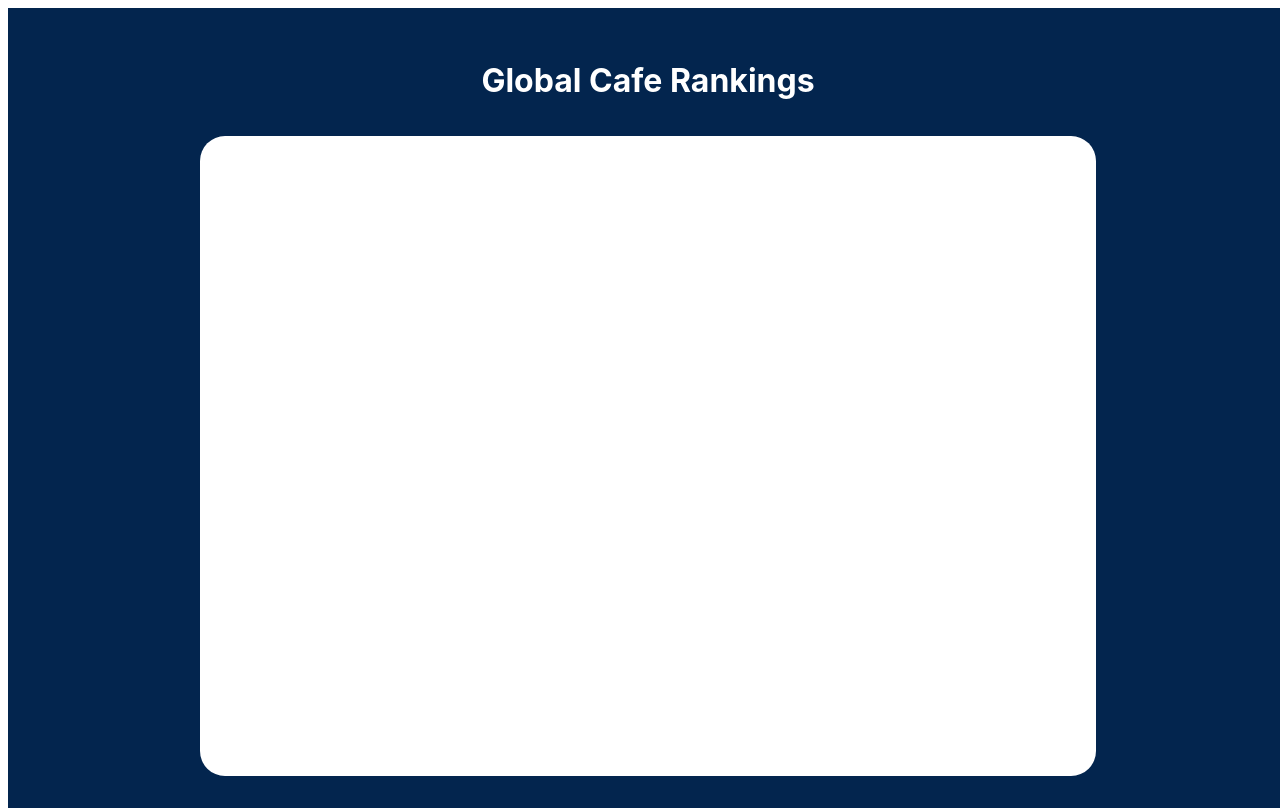
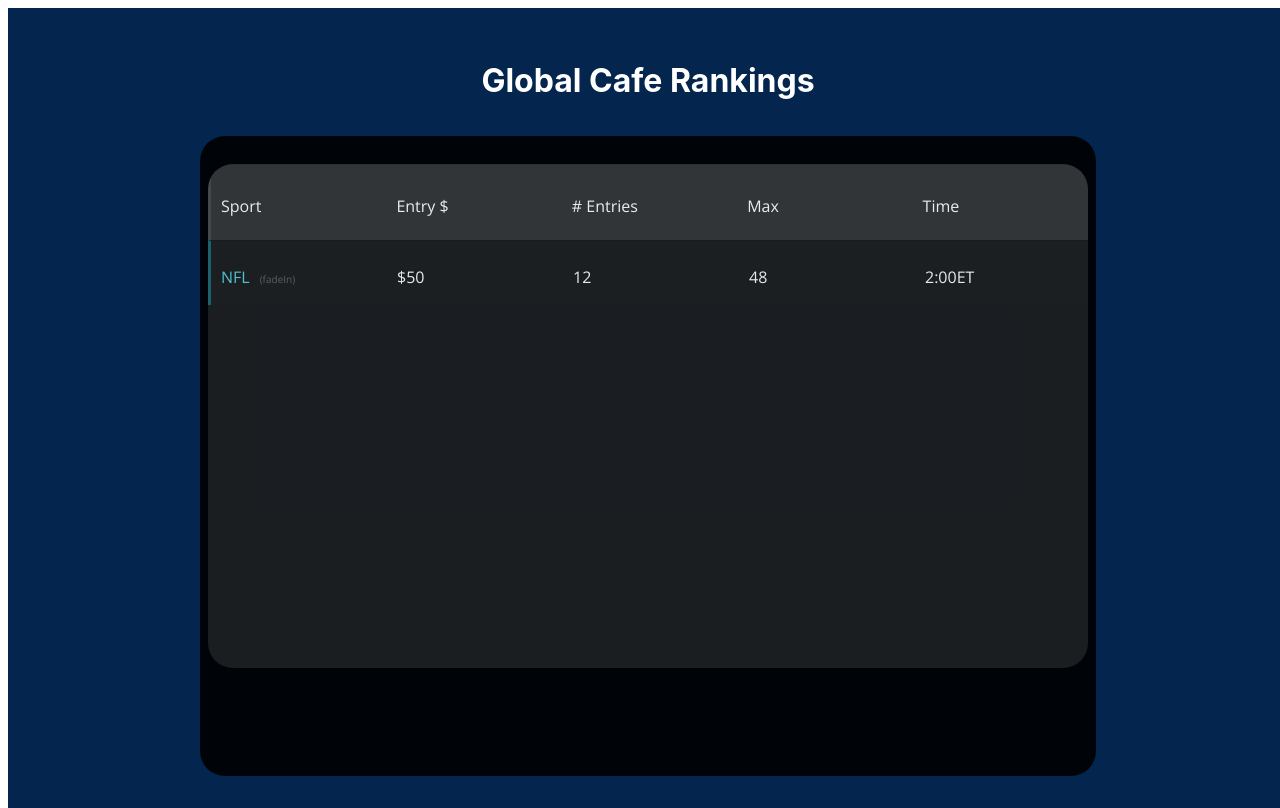
Before and after one commit to projectavi/CoffeeBook, a Svelte app: page / in a window 1280 px wide. Both pictures are taken after a click on the button "Global View". Built offline with nearby package versions, Linux system fonts and the light colour scheme; a web font is replaced by a local one.

Commit message:
Query Table Structure

```diff
--- a/src/BookCover.svelte
+++ b/src/BookCover.svelte
@@ -105,7 +105,7 @@
 		}
 	}
 	let load_user_cafe_ranking = () => {
-		navigate('/query', {state: {type: "Cafe", level: "User"}});
+		navigate('/query', {state: {type: "Cafe", level: "User", data: cafeObjs}});
 	}
 </script>
 <RouteTransition>
--- a/src/QueryPage.svelte
+++ b/src/QueryPage.svelte
@@ -1,22 +1,61 @@
 <script>
     import { useLocation } from 'svelte-navigator';
+    import RouteTransition from "./RouteTransition.svelte";
 
     const location = useLocation();
 
     let query = $location.state;
+
 </script>
-
-<main>
-    <div id="title">
+<RouteTransition>
+<main id="main">
+    <div id="title-p">
         <h1> {query.level} {query.type} Rankings </h1>
     </div>
     <body>
-
+    <section class="wrapper">
+        <!-- Row title -->
+        <main class="row title">
+            <ul>
+                <li>Sport</li>
+                <li>Entry $</li>
+                <li><span class="title-hide">#</span> Entries</li>
+                <li>Max</li>
+                <li>Time</li>
+            </ul>
+        </main>
+        <!-- Row 1 - fadeIn -->
+        <section class="row-fadeIn-wrapper">
+            <article class="row fadeIn nfl">
+                <ul>
+                    <li><a href="#">NFL</a><span class="small">(fadeIn)</span></li>
+                    <li>$50</li>
+                    <li>12</li>
+                    <li>48</li>
+                    <li>2:00ET</li>
+                </ul>
+                <ul class="more-content">
+                    <li>This 1665-player contest boasts a $300,000.00 prize pool and pays out the top 300 finishing positions. First place wins $100,000.00. Good luck!</li>
+                </ul>
+            </article>
+        </section>
+    </section>
     </body>
 </main>
+</RouteTransition>
+<style lang="scss">
+  /* Google fonts - Open Sans */
+  @import url(https://fonts.googleapis.com/css?family=Open+Sans:400,700);
+  /* colors */
+  $blue:rgba(79,192,210,1);
+  $green:rgba(82,210,154,1);
+  $yellow:rgba(231,196,104,0.7);
+  $orange:rgba(235,118,85,1);
+  $dark-bg:rgba(0,0,0,0.9);
+  $light-bg:rgba(255,255,255,0.1);
+  $text:rgba(255,255,255,0.9);
 
-<style>
-    main {
+    #main {
         display: flex;
         flex-direction: column;
         align-items: center;
@@ -27,7 +66,7 @@
         background-color: #03254E;
     }
 
-    #title {
+    #title-p {
         display: flex;
         flex-direction: column;
         align-items: center;
@@ -55,6 +94,230 @@
 
         overflow-y: hidden;
 
-        background-color: #ffffff;
+        //background-color: #ffffff;
+
+        background:$dark-bg;
+        font-family: 'Open Sans', sans-serif;
+    }
+
+    /* links */
+    .nfl a, .mlb a, .nhl a, .pga a {text-decoration:none;transition: color 0.2s ease-out;}
+    .nfl a {color:$blue;}
+    .nfl a:hover {color:darken($blue, 20%);}
+    .mlb a {color:$green;}
+    .mlb a:hover {color:darken($green, 20%);}
+    .nhl a {color:$yellow;}
+    .nhl a:hover {color:darken($yellow, 20%);}
+    .pga a {color:$orange;}
+    .pga a:hover {color:darken($orange, 20%);}
+
+    /* wrapper */
+    .wrapper {
+      width:100%;
+      height: 100%;
+      border-radius: 25px;
+      max-width:1000px;
+      margin:20px auto 100px auto;
+      padding:0;
+      background:$light-bg;
+      color:$text;
+      overflow:hidden;
+      position:relative;
+    }
+
+    /* lists */
+    .row ul {
+      margin:0;
+      padding:0;
+    }
+    .row ul li  {
+      margin:0;
+      font-size:16px;
+      font-weight:normal;
+      list-style:none;
+      display:inline-block;
+      width:20%;
+      box-sizing:border-box;
+      @media only screen and (max-width:767px) and (min-width:480px) {
+        font-size:13px;
+      }
+      @media only screen and (max-width:479px) {
+        font-size:13px;
+      }
+    }
+
+    .title ul li {
+      padding:15px 13px;
+    }
+    .row ul li {
+      padding:5px 10px;
+    }
+
+    /* rows */
+    .row {
+      padding:20px 0;
+      height:30px;
+      font-size:0;
+      position:relative;
+      overflow:hidden;
+      transition:all 0.2s ease-out;
+      border-top:1px solid darken($light-bg, 100%);
+    }
+    .row:hover {
+      background-color:lighten($dark-bg, 10%);
+      height:65px;
+      @media only screen and (max-width : 767px) {
+        height:85px;
+      }
+      @media only screen and (max-width : 359px) {
+        height:105px;
+      }
+    }
+    .title {
+      padding:25px 0 5px 0;
+      height:45px;
+      font-size:0;
+      background-color:$light-bg;
+      border-left:3px solid lighten($light-bg, 100%);
+    }
+    .title:hover {
+      height:45px;
+      background-color:$light-bg;
+      border-left:3px solid lighten($light-bg, 100%);
+    }
+
+    .title-hide {
+      @media only screen and (max-width:767px) {
+        display:none;
+      }
+    }
+
+    .nfl {border-left:3px solid darken($blue, 30%);}
+    .nfl:hover {border-left:3px solid $blue;}
+    .mlb {border-left:3px solid darken($green, 30%);}
+    .mlb:hover {border-left:3px solid $green;}
+    .nhl {border-left:3px solid darken($yellow, 30%)}
+    .nhl:hover {border-left:3px solid $yellow;}
+    .pga {border-left:3px solid darken($orange, 30%);}
+    .pga:hover {border-left:3px solid $orange;}
+
+    /* row one - fadeIn */
+    .row-fadeIn-wrapper {
+      opacity:0;
+      font-size:0;
+      height:0;
+      overflow:hidden;
+      position:relative;
+      transition:all 0.2s ease-out;
+      animation:fadeIn 0.4s ease-out 2s 1 alternate;
+      animation-fill-mode:forwards;
+    }
+    .row-fadeIn-wrapper:hover {
+      height:35px;
+      @media only screen and (max-width : 767px) {
+        height:55px;
+      }
+      @media only screen and (max-width : 359px) {
+        height:75px;
+      }
+    }
+
+    .fadeIn {
+      padding:20px 0;
+      font-size:0;
+      position:absolute;
+      transition:all 0.2s ease-out;
+      width:100%;
+    }
+    .fadeIn:hover {
+      background-color:lighten($dark-bg, 10%);
+    }
+
+    /* row two - fadeOut */
+    .row-fadeOut-wrapper {
+      font-size:0;
+      overflow:hidden;
+      position:relative;
+      transition:all 0.2s ease-out;
+      animation:fadeOut 0.4s ease-out 8s 1 alternate;
+      animation-fill-mode:forwards;
+      opacity:1;
+      height:65px;
+    }
+    .row-fadeOut-wrapper:hover {
+      height:100px;
+    }
+
+    /* update content */
+    .update-row {
+      animation:update 0.5s ease-out 12s 1 alternate;
+    }
+    .update1 {
+      position:absolute;
+      top:25px;
+      display:inline-block;
+      opacity:1;
+      animation:update1 1s ease-out 12s 1 alternate;
+      animation-fill-mode:forwards;
+    }
+    .update2 {
+      position:absolute;
+      top:25px;
+      display:inline-block;
+      opacity:0;
+      animation:update2 4s ease-out 13s 1 alternate;
+      animation-fill-mode:forwards;
+    }
+
+    /* more content */
+    ul.more-content li {
+      position:relative;
+      top:22px;
+      font-size:13px;
+      margin:0;
+      padding:10px 13px;
+      display:block;
+      height:50px;
+      width:100%;
+      color:darken($text,50%);
+      @media only screen and (max-width:767px) {
+        font-size:11px;
+      }
+    }
+
+    /* small content */
+    .small {
+      color:darken($text,60%);
+      font-size:10px;
+      padding:0 10px;
+      margin:0;
+      @media only screen and (max-width:767px) {
+        display:none;
+      }
+    }
+
+    /* keyframe animations */
+    @keyframes fadeIn {
+      from {background:$light-bg;opacity:0;padding:0;}
+      to {background:darken($light-bg,80%);opacity:1;padding:0 0 65px 0;}
+    }
+    @keyframes fadeOut {
+      from {background:darken($light-bg,80%);opacity:1;height:65px;}
+      to {background:$light-bg;opacity:0;height:0;}
+    }
+    @keyframes update {
+      0% {background:darken($light-bg,80%);}
+      50% {background:$light-bg;}
+      100% {background:darken($light-bg,80%);}
+    }
+    @keyframes update1 {
+      0% {opacity:0;}
+      0% {opacity:1;}
+      100% {opacity:0;}
+    }
+    @keyframes update2 {
+      0% {opacity:0;color:$text;}
+      20% {opacity:1;color:$green;}
+      100% {opacity:1;color:$text;}
     }
 </style>
```
